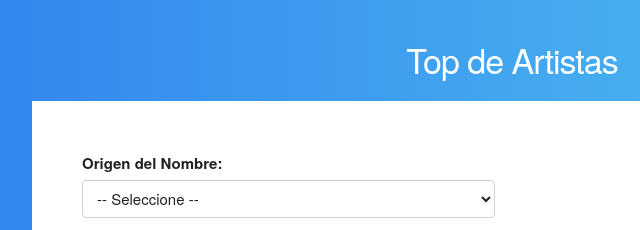
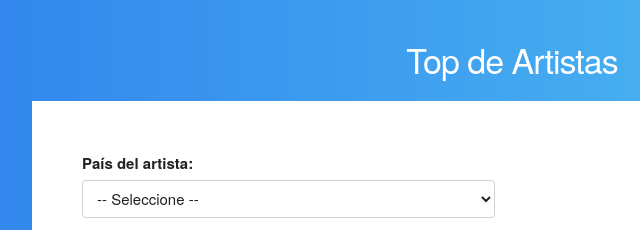
Before and after one commit to Jessi-MHernandez/APIsJavaScript, a plain HTML site: page nombres/index.html in a window 1280 px wide. Shown: the top 230 px of the page, 128-768 px from the left. Drawn offline with Linux system fonts and the light colour scheme.

Commit message:
Personalización del top de artstas - parte 2

```diff
--- a/nombres/index.html
+++ b/nombres/index.html
@@ -16,7 +16,7 @@
             <form action="#" id="generar-nombre">
                 <div class="row">
                     <div class="six columns">
-                        <label for="origen">Origen del Nombre:</label>
+                        <label for="origen">País del artista:</label>
                         <select class="u-full-width" id="origen">
                             <option value=''>-- Seleccione --</option>
                             <option value="argentina">Argentina</option>
```
